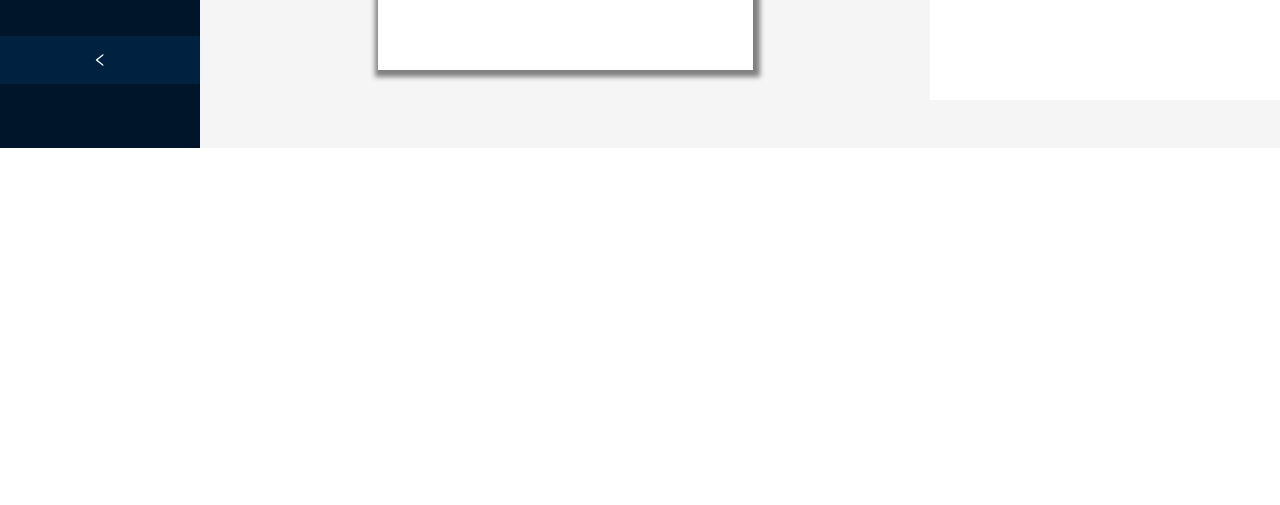
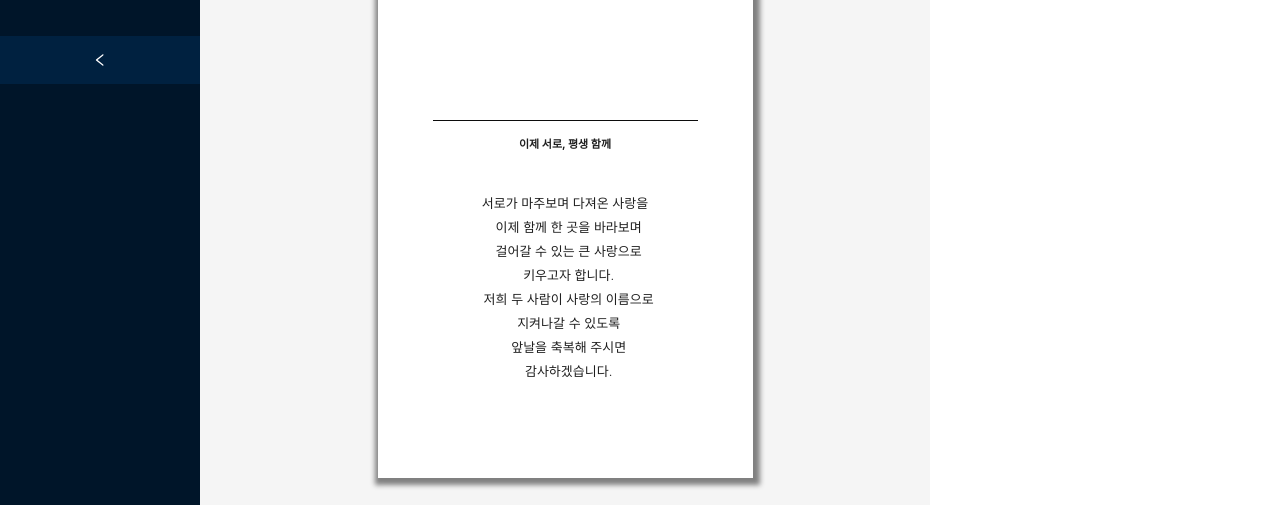
Before and after one commit to JeongGeun/mobileWebEditor, a Next.js app: page /editor in a window 1280 px wide. Shown: the part 716-1221 px from the top of the page. Before the commit the page ends 864 px from the top, so only its background shows below. Built offline with nearby package versions, Linux system fonts and the light colour scheme.

Commit message:
feat: 메세지 컴포넌트 추가

```diff
--- a/src/app/editor/page.tsx
+++ b/src/app/editor/page.tsx
@@ -4,9 +4,8 @@ import { Layout } from "antd";
 import Renderer from "@/components/Renderer";
 import Toolbar from "@/components/Toolbar";
 import Sider from "@/components/Sider";
-import { FormProvider, useFieldArray, useForm } from "react-hook-form";
+import { FormProvider, useForm } from "react-hook-form";
 import type { FormListType, TemplateType } from "@/apis/list";
-import { useState } from "react";
 
 export default function Editor() {
   const methods = useForm<FormListType>({
--- a/src/components/Sider/index.module.scss
+++ b/src/components/Sider/index.module.scss
@@ -1,5 +1,5 @@
 .cover-layout {
   width: 100%;
-  margin-top: 20px;
+  margin-top: 50px;
   padding: 0 10px;
 }
--- a/src/components/Sider/index.tsx
+++ b/src/components/Sider/index.tsx
@@ -7,12 +7,8 @@ export default function Sider() {
   const inspectorNumber = useWatch({ name: "inspectorNumber" });
 
   return (
-    <>
-      {type === "A" && (
-        <div className={styles["cover-layout"]}>
-          {inspectorNumber === 0 && <Inspector />}
-        </div>
-      )}
-    </>
+    <div className={styles["cover-layout"]}>
+      {type === "A" && <>{inspectorNumber === 0 && <Inspector />}</>}
+    </div>
   );
 }
--- a/src/components/Template/A/Cover/index.module.scss
+++ b/src/components/Template/A/Cover/index.module.scss
@@ -14,7 +14,8 @@
   }
 
   .date {
-    width: 20px;
+    width: 30px;
+    text-align: center;
 
     margin-bottom: 25px;
     padding-left: 10px;
--- a/src/components/Template/A/Cover/index.tsx
+++ b/src/components/Template/A/Cover/index.tsx
@@ -38,7 +38,7 @@ export default function Cover({ onSectionClick }: CoverProps) {
   return (
     <div className={styles.layout} onClick={onSectionClick}>
       <p className={styles.date}>
-        {month}월 {date}일
+        {month}월{date}일
       </p>
       <Image
         src="https://www.itscard.co.kr/mobile/new_m/mcard/images/mcard_29/visual_01.jpg"
--- /dev/null
+++ b/src/components/Template/A/Message/index.module.scss
@@ -0,0 +1,34 @@
+.layout {
+  padding: 50px 0;
+
+  .title {
+    position: relative;
+    padding: 15px 0 40px;
+
+    text-align: center;
+    font-size: 0.688rem;
+    font-weight: 700;
+
+    &::after {
+      content: "";
+      position: absolute;
+      left: 3.438rem;
+      top: 0;
+
+      width: calc(100% - 6.875rem);
+      height: 1px;
+      background-color: #0c0c0c;
+    }
+  }
+
+  .content {
+    text-align: center;
+    margin-bottom: 2.813rem;
+
+    font-size: 0.813rem;
+    font-weight: 300;
+    line-height: 1.5rem;
+
+    white-space: pre-wrap;
+  }
+}
--- /dev/null
+++ b/src/components/Template/A/Message/index.tsx
@@ -0,0 +1,19 @@
+import styles from "./index.module.scss";
+
+export default function Message() {
+  const text = `서로가 마주보며 다져온 사랑을
+  이제 함께 한 곳을 바라보며
+  걸어갈 수 있는 큰 사랑으로
+  키우고자 합니다.
+  저희 두 사람이 사랑의 이름으로
+  지켜나갈 수 있도록
+  앞날을 축복해 주시면
+  감사하겠습니다.`;
+
+  return (
+    <div className={styles.layout}>
+      <div className={styles.title}>이제 서로, 평생 함께</div>
+      <div className={styles.content}>{text}</div>
+    </div>
+  );
+}
--- a/src/components/Template/A/index.tsx
+++ b/src/components/Template/A/index.tsx
@@ -1,5 +1,6 @@
 import { useFormContext } from "react-hook-form";
 import Cover from "./Cover";
+import Message from "./Message";
 
 export default function TemplateA() {
   const { setValue } = useFormContext();
@@ -11,6 +12,7 @@ export default function TemplateA() {
   return (
     <>
       <Cover onSectionClick={() => onSectionClick(0)} />
+      <Message />
     </>
   );
 }
```
